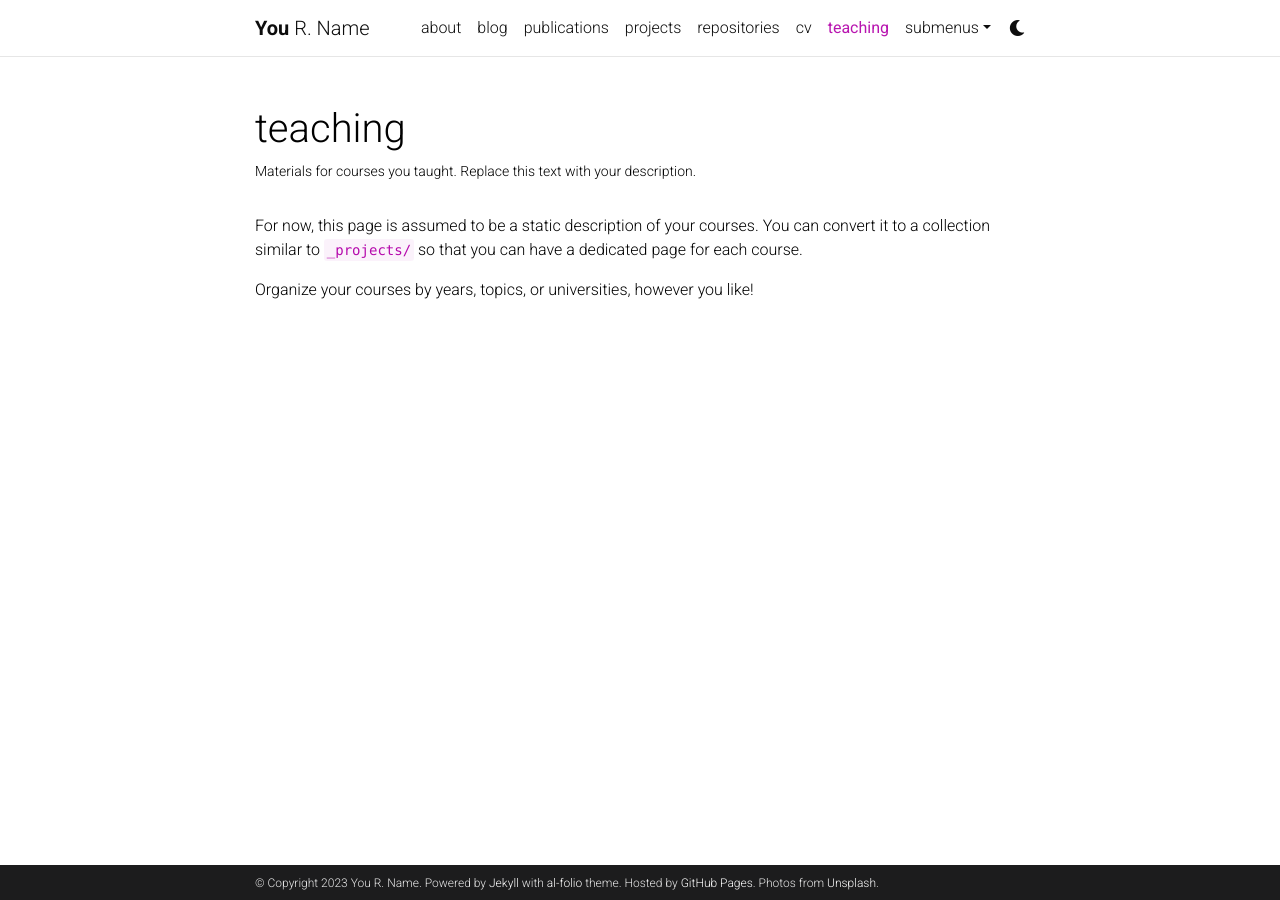
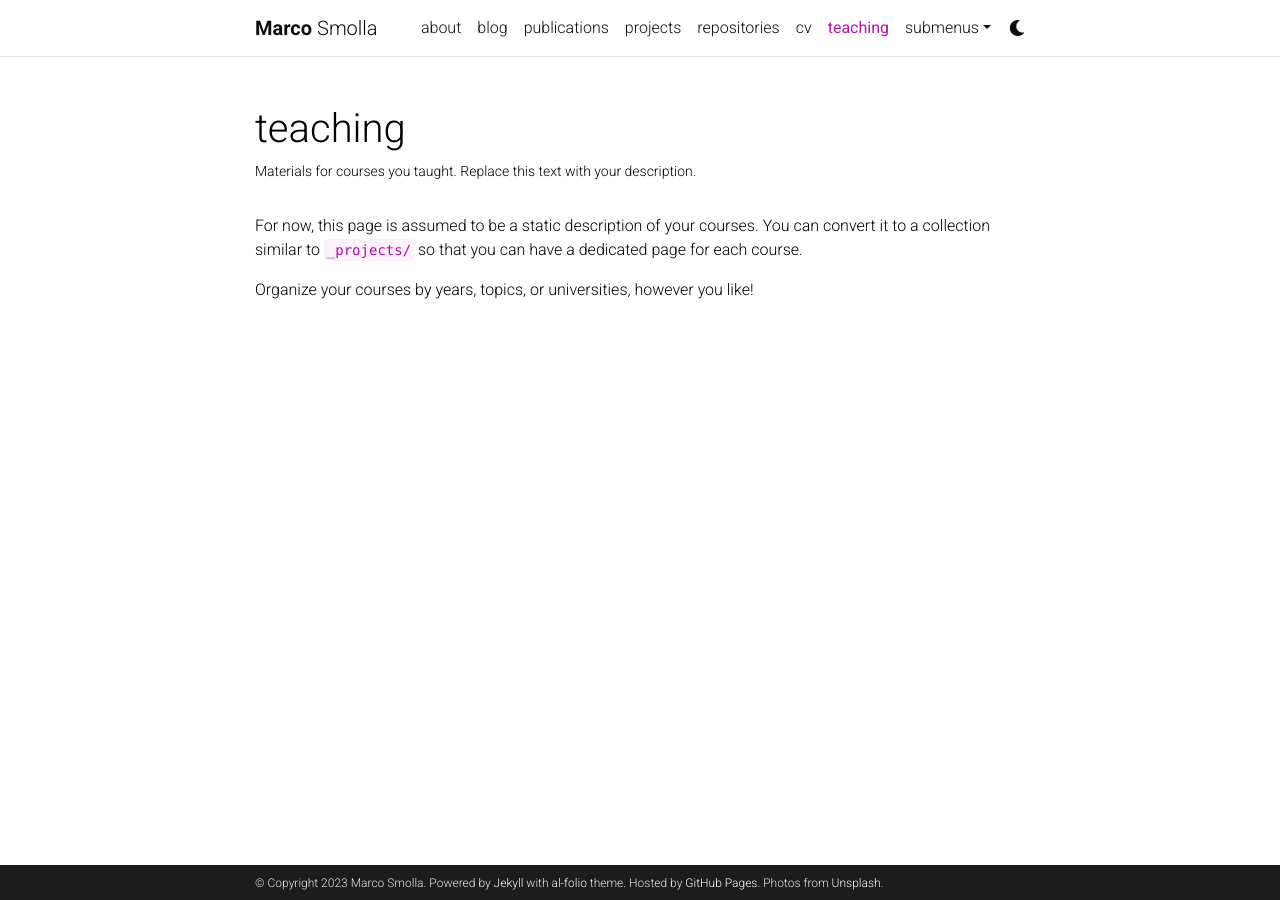
Before and after one commit to marcosmolla/marcosmolla.github.io, a Jekyll site: the page built from _pages/teaching.md, in a window 1280 px wide. Built offline with Jekyll 4.4.1, drawn with Linux system fonts in a browser that asks for light colours; comment, search, counter and statistics services are not loaded; a style sheet for code colours, icons or effects is not loaded.

Commit message:
Update _config.yml

```diff
--- a/_config.yml
+++ b/_config.yml
@@ -3,9 +3,9 @@
 # -----------------------------------------------------------------------------
 
 title: blank # the website title (if blank, full name will be used instead)
-first_name: You
-middle_name: R.
-last_name: Name
+first_name: Marco
+middle_name:
+last_name: Smolla
 email: you@example.com
 description: > # the ">" symbol means to ignore newlines until "footer_text:"
   A simple, whitespace theme for academics. Based on [*folio](https://github.com/bogoli/-folio) design.
@@ -18,8 +18,8 @@
 lang: en # the language of your site (for example: en, fr, cn, ru, etc.)
 icon: ⚛️  # the emoji used as the favicon (alternatively, provide image name in /assets/img/)
 
-url: https://alshedivat.github.io # the base hostname & protocol for your site
-baseurl: /al-folio # the subpath of your site, e.g. /blog/
+url: https://marcosmolla.github.io # the base hostname & protocol for your site
+baseurl:  # the subpath of your site, e.g. /blog/
 last_updated: false # set to true if you want to display last updated in the footer
 impressum_path:  # set to path to include impressum link in the footer, use the same path as permalink in a page, helps to conform with EU GDPR
 
```
